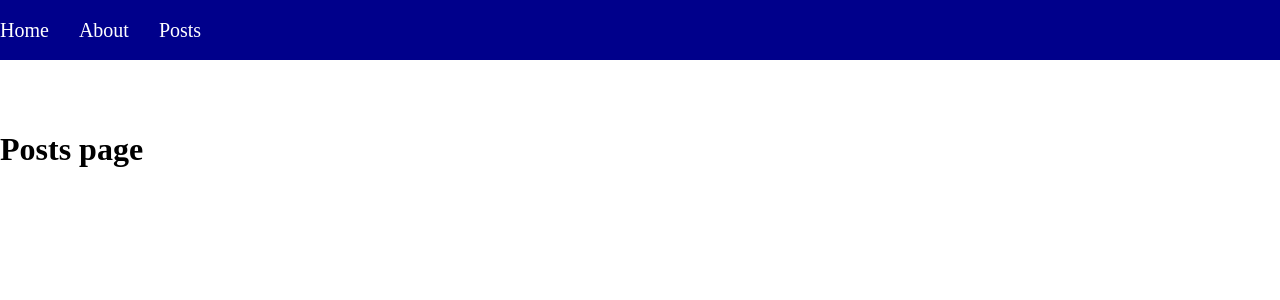
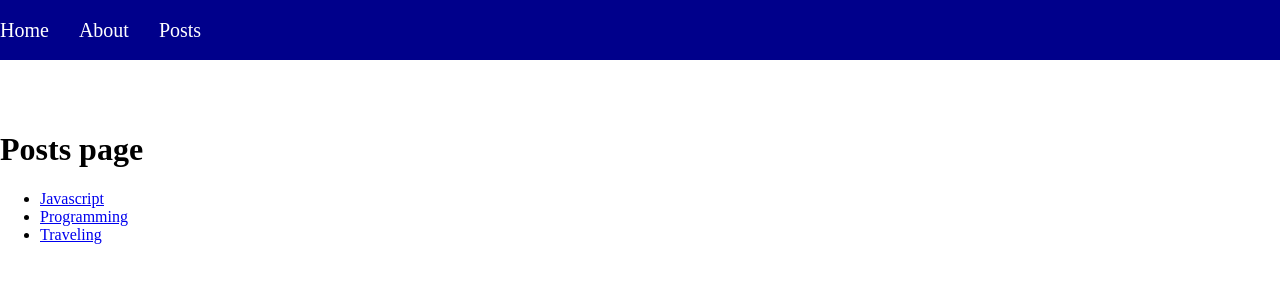
Before and after one commit to vitalii-voloshyn/next-course, a Next.js app: page /posts in a window 1280 px wide. Shown: the top 300 px of the page. Built offline with nearby package versions, Linux system fonts and the light colour scheme; data requests are answered from the project's data file.

Commit message:
Installed json-server global, concurrently, rialized ssr posts

```diff
--- /dev/null
+++ b/db.json
@@ -0,0 +1,7 @@
+{
+  "posts": [
+    {"id": 1 , "title": "Javascript", "body": "Lorem Ipsum is simply dummy text of the printing and typesetting industry. Lorem Ipsum has been the industry's standard dummy text ever since the 1500s, when an unknown printer took a galley of type and scrambled it to make a type specimen book. "},
+    {"id": 2 , "title": "Programming", "body": "Lorem Ipsum is simply dummy text of the printing and typesetting industry. Lorem Ipsum has been the industry's standard dummy text ever since the 1500s, when an unknown printer took a galley of type and scrambled it to make a type specimen book. "},
+    {"id": 3 , "title": "Traveling", "body": "Lorem Ipsum is simply dummy text of the printing and typesetting industry. Lorem Ipsum has been the industry's standard dummy text ever since the 1500s, when an unknown printer took a galley of type and scrambled it to make a type specimen book. "}
+  ]
+}
--- a/pages/posts.js
+++ b/pages/posts.js
@@ -1,13 +1,48 @@
-import Head from 'next/head'
+import React, {useEffect, useState} from 'react'
+import Link from 'next/link'
 import MainLayout from '../components/MainLayout'
 
-export default function Posts() {
+export default function Posts({posts}) {
+
+  // useEffect(() => {
+  //   async function load() {
+  //    const response = await fetch(`http://localhost:4200/posts`)
+  //    const data = await response.json()
+  //    setPosts(data)
+  //   }
+  //   load()
+  // }, [])
+  // в SSR асинхронное получение данных не индексируется роботами, так как данные не отрисовуются сразу.
+
   return (
    <MainLayout title={'Posts'} >
     <h1>Posts page</h1>
+    {/* <pre>
+      {JSON.stringify(posts)}
+    </pre> */}
+
+    <ul>
+      {posts.map(post => (
+        <li key={post.id}>
+        <Link href={`/post/[id]`} as={`/post/${post.id}`}>
+         <a>{post.title}</a>
+        </Link>
+        </li>
+      ))}
+    </ul>
    </MainLayout>
   )
 }
+// Определяем статический метод который будет выполнятся на сервере getInitialProps встроеная функция в Next
+Posts.getInitialProps = async () => {
+  const response = await fetch(`http://localhost:4200/posts`)
+  const posts = await response.json()
+  return {
+    posts
+  }
+}
+
+
 // Routing
 // /posts
 // /posts/10
```
Also changed, not shown: package.json (+6 -1 lines), 1 other file (tests, documents, lock files or other folders).
